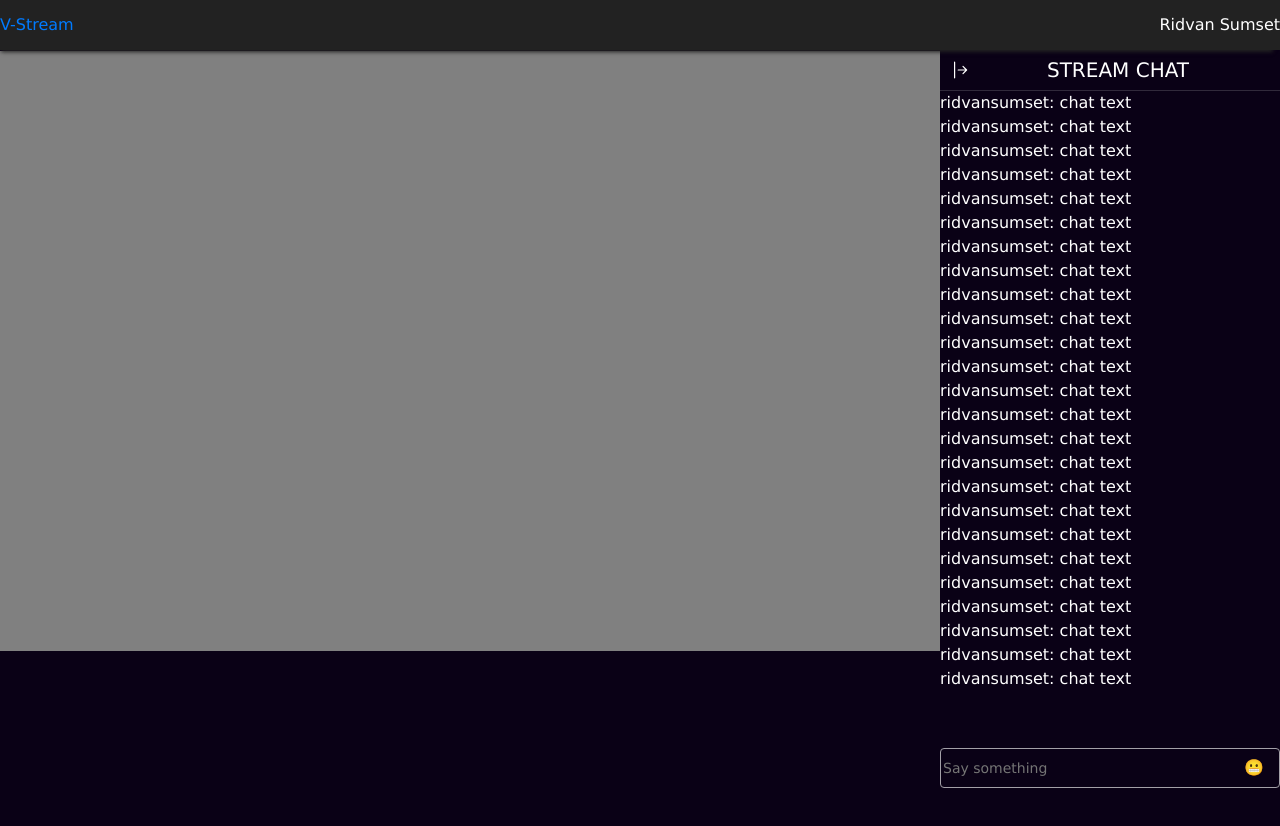
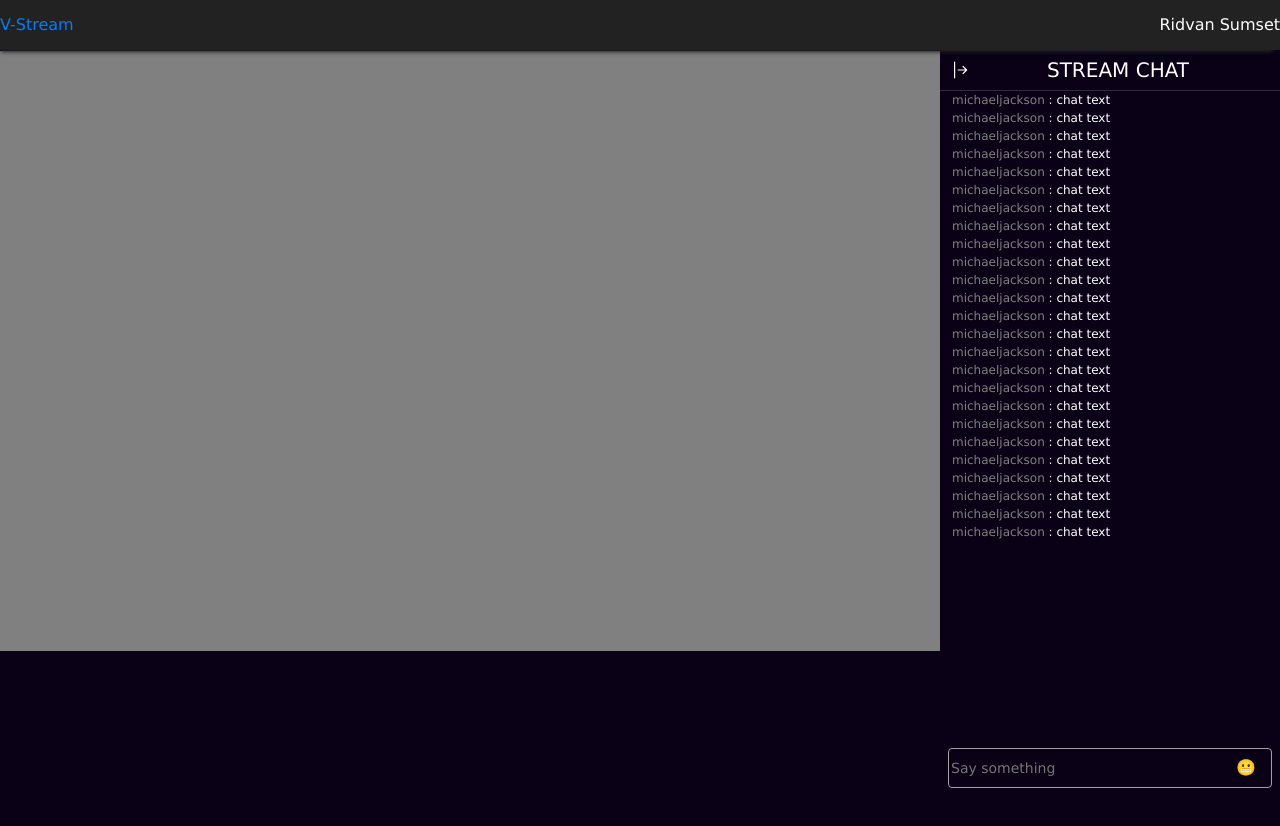
Before and after one commit to ridvansumset/v-stream, a Vue app: page /game/1 in a window 1280 px wide. Shown: the top 826 px of the page. Built offline with nearby package versions, Linux system fonts and the light colour scheme.

Commit message:
emoji drawer and chat updates

```diff
--- a/src/components/ChatInput.vue
+++ /dev/null
@@ -1,105 +0,0 @@
-<template>
-  <div>
-    <div class="input-wrapper">
-      <input
-        :id="id"
-        :value="value"
-        :type="type"
-        :disabled="disabled"
-        :placeholder="placeholder"
-        class="base-input"
-        autocomplete="off"
-        @input="updateValue($event.target.value)"
-      />
-
-      <div class="input-icon input-icon-right">
-        😬
-      </div>
-    </div>
-
-  </div>
-</template>
-
-<script>
-export default {
-  props: {
-    id: {
-      type: String,
-      default: null
-    },
-    value: {
-      type: String,
-      default: undefined
-    },
-    type: {
-      type: String,
-      default: 'text'
-    },
-    disabled: {
-      type: Boolean,
-      default: false
-    },
-    placeholder: {
-      type: String,
-      default: ''
-    },
-    fontSizeClass: {
-      type: String,
-      default: null
-    }
-  },
-  methods: {
-    updateValue (value) {
-      this.$emit('input', value)
-    }
-  }
-}
-</script>
-
-<style lang="scss" scoped>
-@import "@/styles/variables";
-
-.input-wrapper {
-  width: 100%;
-  display: flex;
-  align-items: center;
-  position: relative;
-}
-.base-input {
-  width: 100% !important;
-  background-color: transparent !important;
-  border-style: solid;
-  border-width: 1px;
-  border-radius: 4px;
-  height: 40px;
-  border-color: $colGray;
-  color: $colGray;
-  font-style: normal;
-  font-weight: normal;
-  font-size: 14px;
-  line-height: 148%;
-}
-.base-input:focus {
-  background-color: transparent !important;
-}
-.input-icon {
-  max-width: 24px !important;
-  max-height: 24px !important;
-  position: absolute;
-}
-.input-icon-right {
-  right: 16px;
-}
-// keep custom background-color when choosing from <data-list />
-// more info: https://stackoverflow.com/a/68240841/10468785
-input:-webkit-autofill,
-input:-webkit-autofill:focus {
-  transition: background-color 600000s 0s, color 600000s 0s;
-}
-// hide the step buttons for number inputs
-input[type="number"]::-webkit-outer-spin-button,
-input[type="number"]::-webkit-inner-spin-button {
-  -webkit-appearance: none;
-  margin: 0;
-}
-</style>
--- a/src/components/GameChat.vue
+++ b/src/components/GameChat.vue
@@ -16,20 +16,49 @@
       </div>
 
       <div id="chat-stream" class="chat-stream">
-        <div v-for="(el, i) in chatStreamList" :key="i">
-          {{ `${el.username}: ${el.text}` }}
-        </div>
+        <p v-for="(el, i) in chatStreamList" :key="i">
+          <span
+            :style="{ color: username === el.username ? userColor : 'gray' }"
+          >
+            {{ el.username }}
+          </span>:
+          <span>
+            {{ el.text }}
+          </span>
+        </p>
       </div>
     </div>
 
-    <form class="chat-input-form" @submit="(e) => submitText(e, true)">
-      <chat-input
-        id="chat-input"
-        v-model="inputText"
-        placeholder="Say something"
-        left-slot
-        @input="submitText(null, false)"
-      />
+    <form class="chat-input-form" @submit="submitText">
+      <div class="input-wrapper">
+        <input
+          :value="inputText"
+          type="text"
+          placeholder="Say something"
+          class="base-input"
+          autocomplete="off"
+          @input="setInputText"
+        />
+
+        <div class="emoji-icon">
+          <span id="emojis">😬</span>
+        </div>
+      </div>
+
+      <b-popover
+        target="emojis"
+        placement="top"
+        :triggers="['click', 'focus']"
+      >
+        <span
+          v-for="emoji in emojiDrawer"
+          :key="emoji"
+          class="pop-emoji"
+          @click="addEmojiToText(emoji)"
+        >
+          {{ emoji }}
+        </span>
+      </b-popover>
     </form>
   </aside>
 
@@ -42,36 +71,47 @@
 </template>
 
 <script>
-import ChatInput from './ChatInput'
+import { mapState } from 'vuex'
 
 export default {
   components: {
-    ChatInput
   },
   data () {
     return {
       visible: true,
       inputText: '',
-      chatStreamList: Array(25).fill({ username: 'ridvansumset', text: 'chat text' }),
+      chatStreamList: Array(25).fill({ username: 'michaeljackson', text: 'chat text' }),
       // eslint-disable-next-line
       emojiDrawer: ['😀','😃','😄','😁','😆','😅','🤣','😂','🙂','🙃','😉','😊','😇','🥰','😍','🤩','😘','😗','☺️','😚','😙','😋','😛','😜','🤪','😝','🤑','🤗','🤭','🤫','🤔','🤐','🤨','😐️','😑','😶','😏','😒','🙄','😬','🤥','😌','😔','😪','😮‍','💨','🤤','😴','😷','🤒','🤕','🤢','🤮','🤧','🥵','🥶','😶‍','🌫️','🥴','😵‍','💫','😵','🤯','🤠','🥳','😎','🤓','🧐','😕','😟','🙁','☹️','😮','😯','😲','😳','🥺','😦','😧','😨','😰','😥','😢','😭','😱','😖','😣','😞','😓','😩','😫','🥱','😤','😡','😠','🤬','😈','👿','💀','☠️','💩','🤡','👹','👺','👻','👽️','👾','🤖','😺','😸','😹','😻','😼','😽','🙀','😿','😾','🙈','🙉','🙊','👋','🤚','🖐️','✋','🖖','👌','🤏','✌️','🤞','🤟','🤘','🤙','👈️','👉️','👆️','🖕','👇️','☝️','👍️','👎️','✊','👊','🤛','🤜','👏','🙌','👐','🤲','🤝','🙏','✍️','💅','🤳','💪','🦾','🦿','🦵','🦶','👂️','🦻','👃','🧠','🦷','🦴','👀','👁️','👅','👄','💋']
     }
+  },
+  computed: {
+    ...mapState('user', {
+      username: 'username',
+      userColor: 'userColor'
+    })
   },
   methods: {
     toggleChat () {
       this.visible = !this.visible
       this.$emit('toggle', this.visible)
     },
-    async submitText (e, pressedEnter) {
+    setInputText (e) {
+      this.inputText = e.target.value
+    },
+    addEmojiToText (em) {
+      this.inputText += ` ${em}`
+    },
+    submitText (e) {
       if (e) e.preventDefault()
-      if (pressedEnter && this.inputText !== '') {
-        this.chatStreamList.push({ username: 'ridvansumset', text: this.inputText })
+      if (this.inputText !== '') {
+        this.chatStreamList.push({ username: this.username, text: this.inputText })
         this.inputText = ''
 
         setTimeout(() => {
           const chatStream = document.getElementById('chat-stream')
           chatStream.scrollTop = chatStream.scrollHeight
-        }, 100)
+        }, 10)
       }
     }
   }
@@ -130,8 +170,60 @@ export default {
 .chat-stream {
   overflow-y: scroll;
   height: 100%;
+  padding-left: 12px;
+  @media all and (max-width: $breakpointSM) {
+    padding-left: 8px;
+  }
+  & > p {
+    margin-bottom: 0;
+    font-size: 12px;
+    @media all and (max-width: $breakpointSM) {
+      font-size: 8px;
+    }
+  }
+  &::-webkit-scrollbar {
+    -webkit-appearance: none;
+    width: 8px;
+    //height: 6px;
+  }
+  &::-webkit-scrollbar-thumb {
+    border-radius: 16px;
+    background-color: $colGray;
+  }
 }
 .chat-input-form {
-
+  padding: 0 8px;
+}
+.input-wrapper {
+  width: 100%;
+  display: flex;
+  align-items: center;
+  position: relative;
+}
+.base-input {
+  width: 100% !important;
+  background-color: transparent !important;
+  border-style: solid;
+  border-width: 1px;
+  border-radius: 4px;
+  height: 40px;
+  border-color: $colGray;
+  color: $colGray;
+  font-style: normal;
+  font-weight: normal;
+  font-size: 14px;
+  line-height: 148%;
+}
+.base-input:focus {
+  background-color: transparent !important;
+}
+.emoji-icon {
+  max-width: 24px !important;
+  max-height: 24px !important;
+  position: absolute;
+  right: 16px;
+}
+.pop-emoji {
+  margin: 2px;
 }
 </style>
--- a/src/components/index.js
+++ b/src/components/index.js
@@ -1,9 +1,7 @@
-import ChatInput from './ChatInput'
 import HomeCatalog from './HomeCatalog'
 import GameChat from './GameChat'
 
 export {
-  ChatInput,
   HomeCatalog,
   GameChat
 }
--- a/src/main.js
+++ b/src/main.js
@@ -2,12 +2,13 @@ import Vue from 'vue'
 import App from './App.vue'
 import router from './router'
 import store from './store'
-import { IconsPlugin } from 'bootstrap-vue'
+import { IconsPlugin, PopoverPlugin } from 'bootstrap-vue'
 import '@/styles/styles.scss'
 import 'bootstrap/dist/css/bootstrap.css'
 import 'bootstrap-vue/dist/bootstrap-vue.css'
 
 Vue.use(IconsPlugin)
+Vue.use(PopoverPlugin)
 
 Vue.config.productionTip = false
 
--- a/src/store/user/index.js
+++ b/src/store/user/index.js
@@ -1,6 +1,8 @@
 export const user = {
   namespaced: true,
   state: () => ({
+    username: 'ridvansumset',
+    userColor: '#ff00ff',
     firstName: 'Ridvan',
     lastName: 'Sumset'
   }),
--- a/src/styles/styles.scss
+++ b/src/styles/styles.scss
@@ -4,3 +4,18 @@ html, body {
   background-color: $colBlack;
   margin: 0;
 }
+
+// bootstrap overrides
+.popover-body {
+  background-color: $colBlack;
+  height: 100px;
+  overflow-y: scroll;
+  &::-webkit-scrollbar {
+    -webkit-appearance: none;
+      width: 4px;
+  }
+  &::-webkit-scrollbar-thumb {
+    border-radius: 16px;
+    background-color: $colGray;
+  }
+}
```
